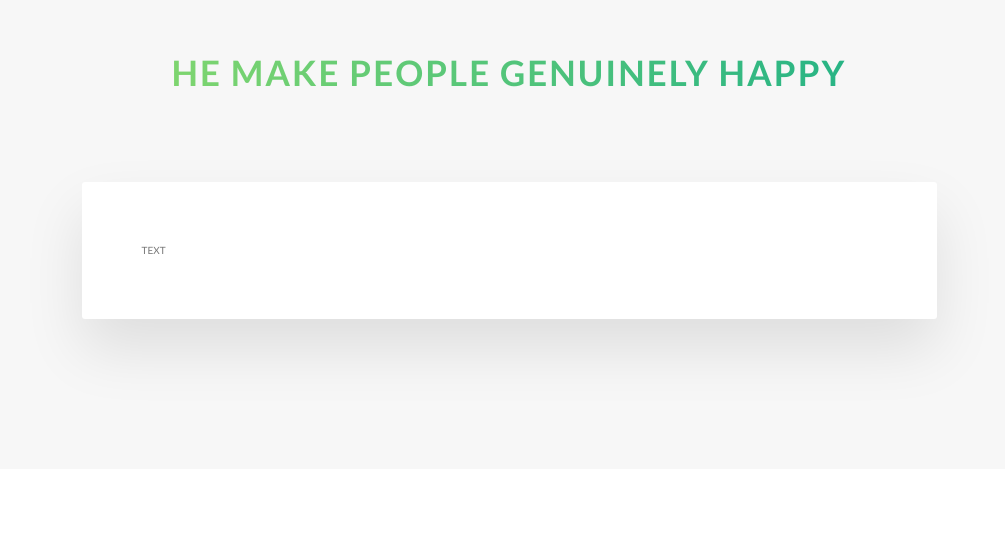
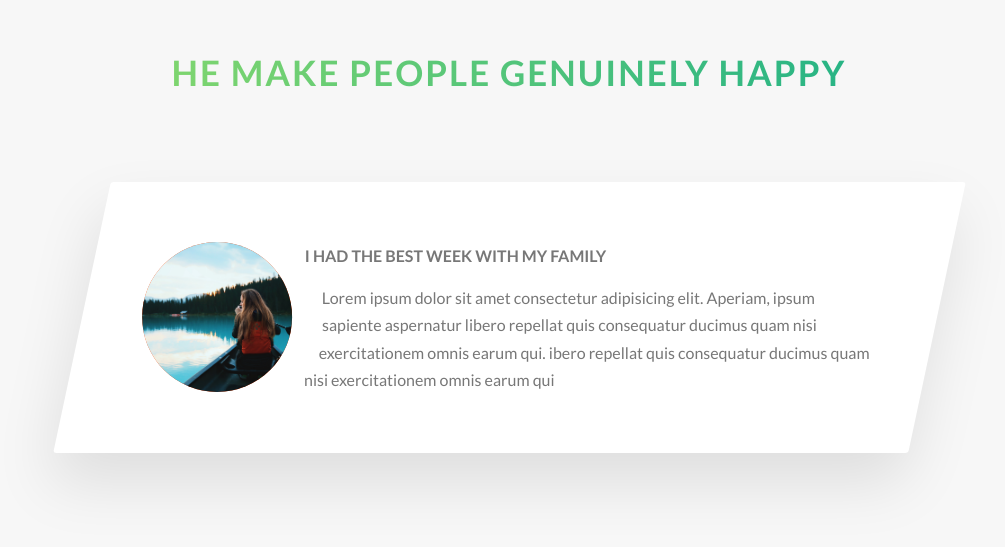
Before and after one commit to lucasspeixoto/advanced-css-tips, a website: page natours/index.html in a window 1280 px wide. Shown: the part 3469-4016 px from the top of the page, without its empty margins (131-1136 px from the left). Before the commit the page ends 3968 px from the top, so only its background shows below. Drawn offline with Linux system fonts and the light colour scheme.

Commit message:
Finish Natours stories sections pt 1

```diff
--- a/natours/index.html
+++ b/natours/index.html
@@ -248,7 +248,22 @@
 
         <div class="row">
           <div class="story">
-            TEXT
+            <figure class="story__shape">
+              <img src="img/nat-8.jpg" alt="Person on a tour" class="story__image">
+            </figure>
+
+            <div class="story__text">
+              <h3 class="heading-tertiary u-margin-bottom-small">
+                I had the best week with my family
+              </h3>
+              <p class="paragraph">
+                Lorem ipsum dolor sit amet consectetur adipisicing elit.
+                Aperiam, ipsum sapiente aspernatur libero repellat quis
+                consequatur ducimus quam nisi exercitationem omnis earum qui.
+                ibero repellat quis
+                consequatur ducimus quam nisi exercitationem omnis earum qui
+              </p>
+            </div>
           </div>
         </div>
       </section>
--- a/natours/sass/components/_story.scss
+++ b/natours/sass/components/_story.scss
@@ -5,4 +5,28 @@
   background-color: $color-white;
   border-radius: 3px;
   padding: 6rem;
+  padding-left: 9rem;
+  font-size: $default-font-size;
+  transform: skewX(-12deg);
+
+  &__shape {
+    width: 15rem;
+    height: 15rem;
+    float: left;
+    background-color: orangered;
+    -webkit-shape-outside: circle(50% at 50% 50%);
+    shape-outside: circle(50% at 50% 50%);
+    -webkit-clip-path: circle(50% at 50% 50%);
+    clip-path: circle(50% at 50% 50%);
+
+    transform: translateX(-3rem) skewX(12deg);
+  }
+
+  &__image {
+    height: 100%;
+  }
+
+  &__text {
+    transform: skewX(12deg);
+  }
 }
```
Also changed, not shown: natours/css/style.css.
